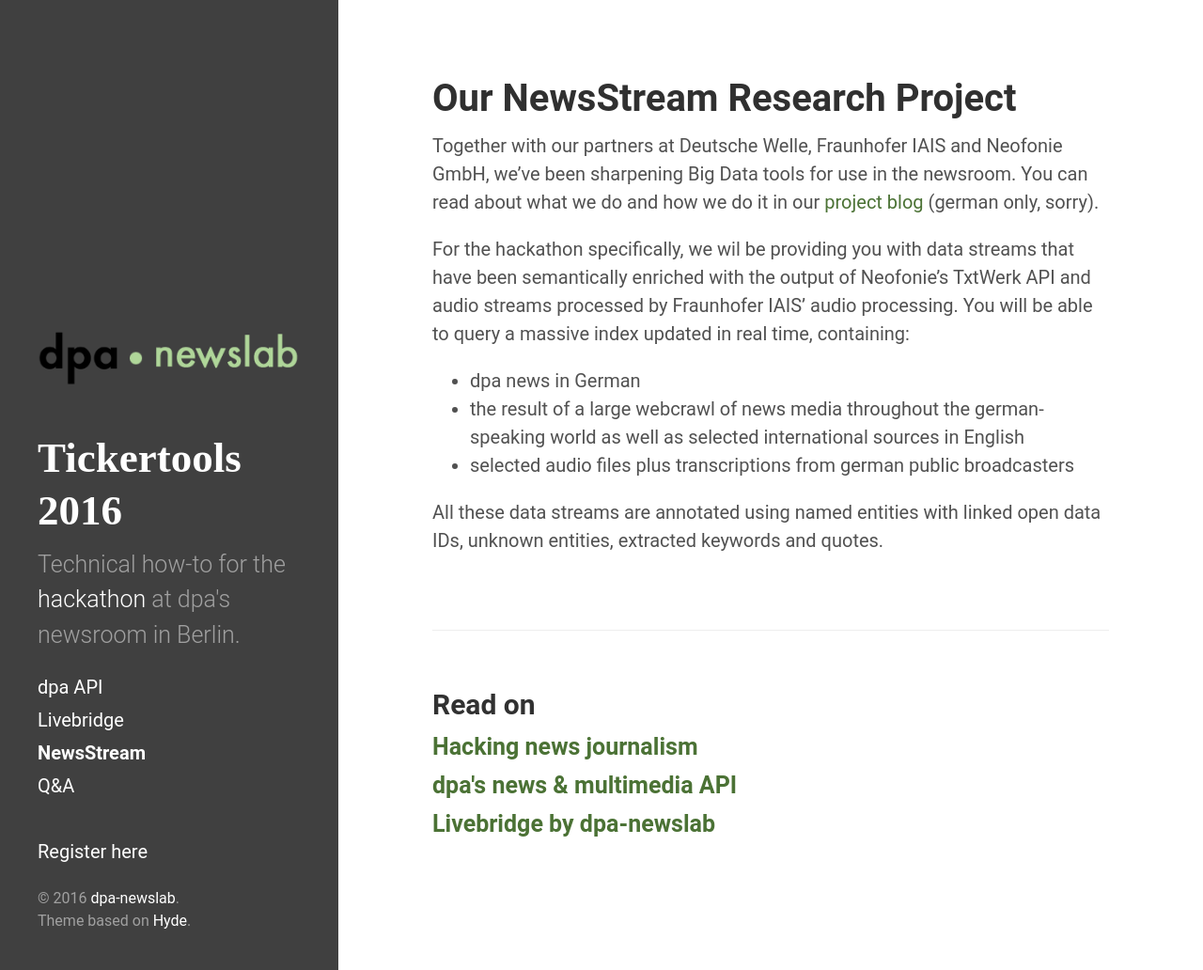
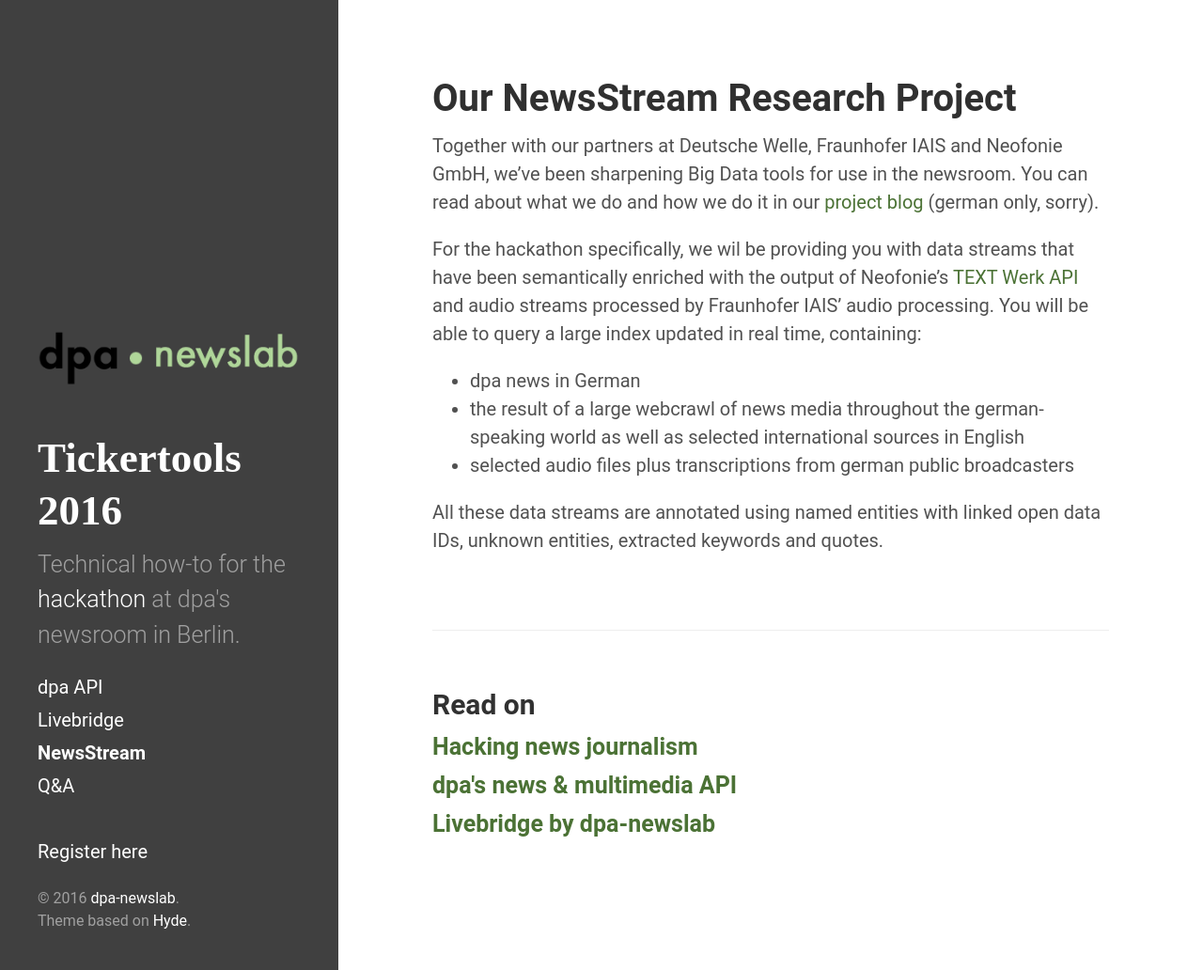
Before and after one commit to mper-bcn-ny/2017-metro, a Jekyll site: the page built from _posts/2016-10-27-newsstream.md, in a window 1280 px wide and 1032 px high. Shown: the whole window at 94% size. Built offline with Jekyll 4.4.1, drawn with Linux system fonts in a browser that asks for light colours.

Commit message:
Update 2016-10-27-newsstream.md

```diff
--- a/_posts/2016-10-27-newsstream.md
+++ b/_posts/2016-10-27-newsstream.md
@@ -6,7 +6,7 @@ navigation: NewsStream
 
 Together with our partners at Deutsche Welle, Fraunhofer IAIS and Neofonie GmbH, we've been sharpening Big Data tools for use in the newsroom. You can read about what we do and how we do it in our [project blog](http://newsstreamproject.org/) (german only, sorry).
 
-For the hackathon specifically, we wil be providing you with data streams that have been semantically enriched with the output of Neofonie's TxtWerk API and audio streams processed by Fraunhofer IAIS' audio processing. You will be able to query a massive index updated in real time, containing:
+For the hackathon specifically, we wil be providing you with data streams that have been semantically enriched with the output of Neofonie's [TEXT Werk API](http://txtwerk.de/) and audio streams processed by Fraunhofer IAIS' audio processing. You will be able to query a large index updated in real time, containing:
 
   * dpa news in German
   * the result of a large webcrawl of news media throughout the german-speaking world as well as selected international sources in English
```
